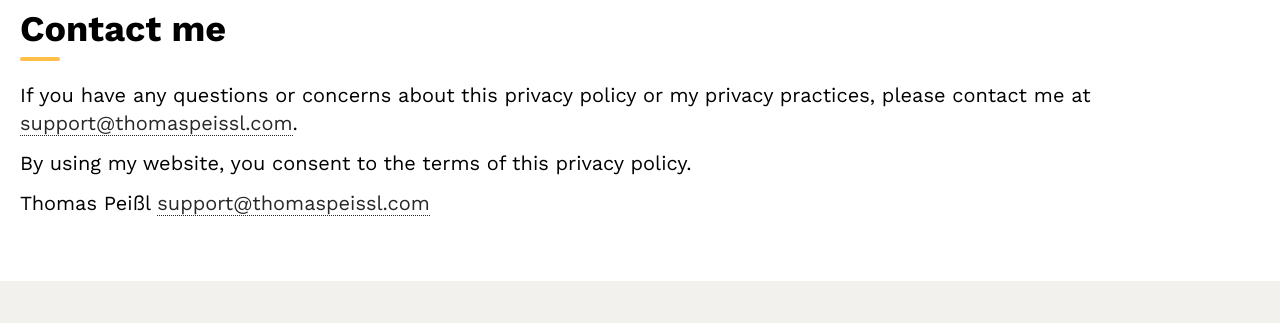
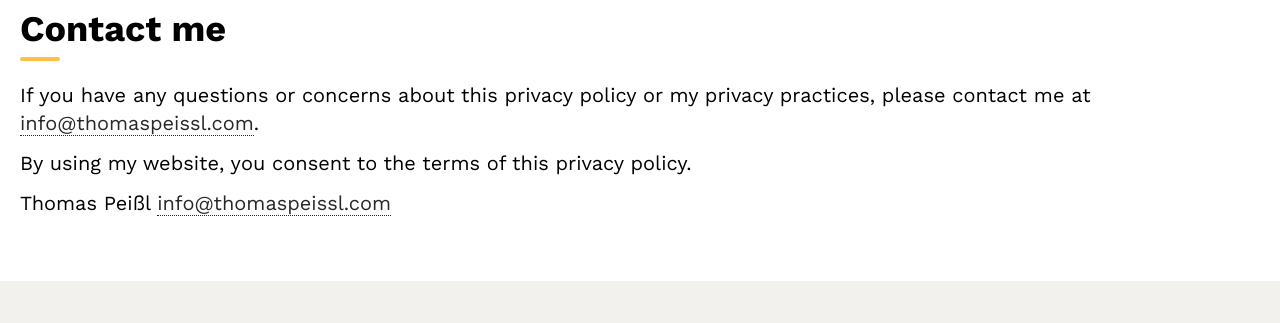
Before and after one commit to thomaspeissl/thomaspeissl.com, an Astro site: page /legal/privacy in a window 1280 px wide. Shown: the part 1352-1675 px from the top of the page. Built offline with nearby package versions, Linux system fonts and the light colour scheme; Astro itself is replaced by a stand-in of ours.

Commit message:
update mail

```diff
--- a/src/pages/legal/legal-notice.md
+++ b/src/pages/legal/legal-notice.md
@@ -8,7 +8,7 @@ layout: ../../layouts/BlogPostLayout.astro
 Trattengasse 32
 9500 Villach
 Austria
-support@thomaspeissl.com
+info@thomaspeissl.com
 
 ## Timezone
 Central European Time (CET)
--- a/src/pages/legal/privacy.md
+++ b/src/pages/legal/privacy.md
@@ -34,8 +34,8 @@ I may update this privacy policy to reflect changes in my practices or for other
 
 ## Contact me
 
-If you have any questions or concerns about this privacy policy or my privacy practices, please contact me at support@thomaspeissl.com.
+If you have any questions or concerns about this privacy policy or my privacy practices, please contact me at info@thomaspeissl.com.
 
 By using my website, you consent to the terms of this privacy policy.
 
-Thomas Peißl support@thomaspeissl.com
+Thomas Peißl info@thomaspeissl.com
```
